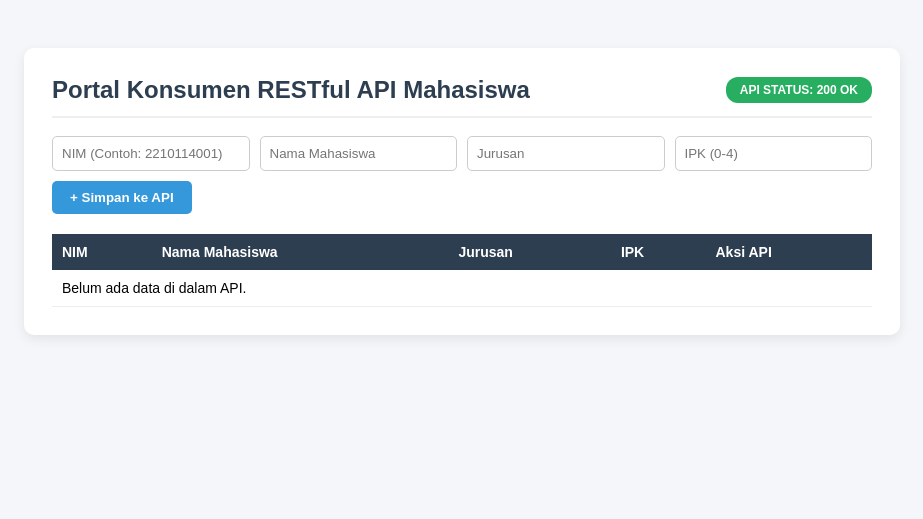
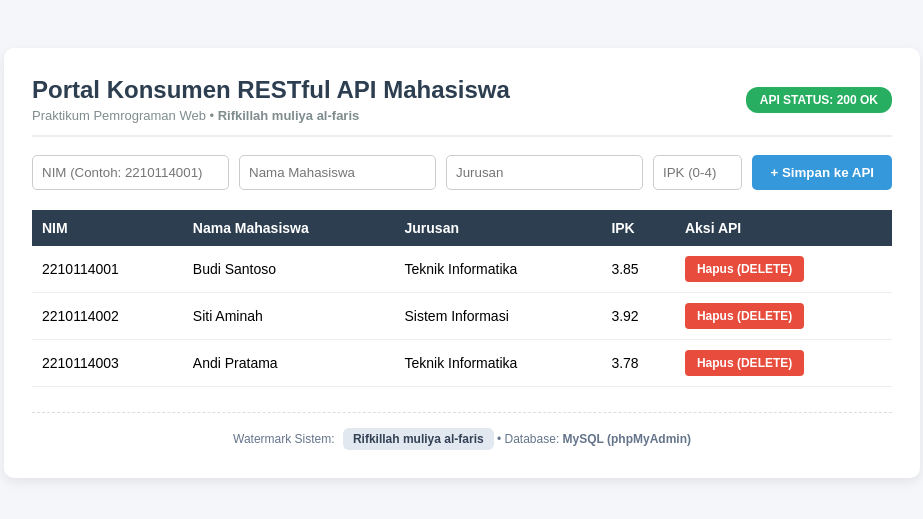
Before and after one commit to rifkillah/restful-api-data-mahasiswa, a Laravel app: page /client-mahasiswa in a window 1280 px wide. Shown: the top 519 px of the page, without its empty margins (178-1101 px from the left). Run offline with Laravel 12, Linux system fonts and the light colour scheme; data comes from the database, SQL or seed files in the repository; data that the repository does not hold is empty.

Commit message:
Update Layanan RESTful API Data Mahasiswa dan Portal Web Konsumen API ke versi terbaru dari tugas praktikum

```diff
--- a/app/Http/Controllers/Api/MahasiswaApiController.php
+++ b/app/Http/Controllers/Api/MahasiswaApiController.php
@@ -9,12 +9,11 @@ use Illuminate\Support\Facades\Validator;
 
 class MahasiswaApiController extends Controller
 {
-    /**
-     * Display a listing of the resource.
-     */
+    // 1. GET /api/mahasiswa -> Menampilkan seluruh data mahasiswa
     public function index()
     {
         $mahasiswas = Mahasiswa::orderBy('id', 'asc')->get();
+
         return response()->json([
             'status' => true,
             'pesan' => 'Daftar data mahasiswa berhasil diambil',
@@ -23,16 +22,14 @@ class MahasiswaApiController extends Controller
         ], 200);
     }
 
-    /**
-     * Store a newly created resource in storage.
-     */
+    // 2. POST /api/mahasiswa -> Menambahkan data mahasiswa baru
     public function store(Request $request)
     {
         $validator = Validator::make($request->all(), [
-            'nim'     => 'required|string|max:20|unique:mahasiswas,nim',
-            'nama'    => 'required|string|max:100',
+            'nim' => 'required|string|max:20|unique:mahasiswas,nim',
+            'nama' => 'required|string|max:100',
             'jurusan' => 'required|string|max:100',
-            'ipk'     => 'required|numeric|between:0,4.00',
+            'ipk' => 'required|numeric|between:0,4.00',
         ]);
 
         if ($validator->fails()) {
@@ -44,19 +41,19 @@ class MahasiswaApiController extends Controller
         }
 
         $mahasiswa = Mahasiswa::create($request->only(['nim', 'nama', 'jurusan', 'ipk']));
+
         return response()->json([
             'status' => true,
-            'pesan' => 'Berhasil menambahkan data mahasiswa baru via POST /api/mahasiswa (201 Created) !',
+            'pesan' => 'Berhasil menambahkan data mahasiswa baru via POST /api/mahasiswa (201 Created)!',
             'data' => $mahasiswa
         ], 201);
     }
 
-    /**
-     * Display the specified resource.
-     */
+    // 3. GET /api/mahasiswa/{id} -> Menampilkan detail 1 mahasiswa
     public function show(string $id)
     {
         $mahasiswa = Mahasiswa::find($id);
+
         if (!$mahasiswa) {
             return response()->json([
                 'status' => false,
@@ -71,12 +68,11 @@ class MahasiswaApiController extends Controller
         ], 200);
     }
 
-    /**
-     * Update the specified resource in storage.
-     */
+    // 4. PUT /api/mahasiswa/{id} -> Memperbarui data mahasiswa
     public function update(Request $request, string $id)
     {
         $mahasiswa = Mahasiswa::find($id);
+
         if (!$mahasiswa) {
             return response()->json([
                 'status' => false,
@@ -85,10 +81,10 @@ class MahasiswaApiController extends Controller
         }
 
         $validator = Validator::make($request->all(), [
-            'nim'     => 'required|string|max:20|unique:mahasiswas,nim,' . $id,
-            'nama'    => 'required|string|max:100',
+            'nim' => 'required|string|max:20|unique:mahasiswas,nim,' . $id,
+            'nama' => 'required|string|max:100',
             'jurusan' => 'required|string|max:100',
-            'ipk'     => 'required|numeric|between:0,4.00',
+            'ipk' => 'required|numeric|between:0,4.00',
         ]);
 
         if ($validator->fails()) {
@@ -100,19 +96,19 @@ class MahasiswaApiController extends Controller
         }
 
         $mahasiswa->update($request->only(['nim', 'nama', 'jurusan', 'ipk']));
+
         return response()->json([
             'status' => true,
             'pesan' => 'Data mahasiswa berhasil diperbarui!',
             'data' => $mahasiswa
-        ], 201);
+        ], 200);
     }
 
-    /**
-     * Remove the specified resource from storage.
-     */
+    // 5. DELETE /api/mahasiswa/{id} -> Menghapus data mahasiswa
     public function destroy(string $id)
     {
         $mahasiswa = Mahasiswa::find($id);
+
         if (!$mahasiswa) {
             return response()->json([
                 'status' => false,
@@ -121,6 +117,7 @@ class MahasiswaApiController extends Controller
         }
 
         $mahasiswa->delete();
+
         return response()->json([
             'status' => true,
             'pesan' => 'Data mahasiswa berhasil dihapus dari server API!'
--- a/composer.json
+++ b/composer.json
@@ -8,7 +8,6 @@
     "require": {
         "php": "^8.3",
         "laravel/framework": "^13.17",
-        "laravel/sanctum": "^4.0",
         "laravel/tinker": "^3.0"
     },
     "require-dev": {
--- a/config/sanctum.php
+++ /dev/null
@@ -1,87 +0,0 @@
-<?php
-
-use Illuminate\Cookie\Middleware\EncryptCookies;
-use Illuminate\Foundation\Http\Middleware\ValidateCsrfToken;
-use Laravel\Sanctum\Http\Middleware\AuthenticateSession;
-use Laravel\Sanctum\Sanctum;
-
-return [
-
-    /*
-    |--------------------------------------------------------------------------
-    | Stateful Domains
-    |--------------------------------------------------------------------------
-    |
-    | Requests from the following domains / hosts will receive stateful API
-    | authentication cookies. Typically, these should include your local
-    | and production domains which access your API via a frontend SPA.
-    |
-    */
-
-    'stateful' => explode(',', env('SANCTUM_STATEFUL_DOMAINS', sprintf(
-        '%s%s',
-        'localhost,localhost:3000,127.0.0.1,127.0.0.1:8000,::1',
-        Sanctum::currentApplicationUrlWithPort(),
-        // Sanctum::currentRequestHost(),
-    ))),
-
-    /*
-    |--------------------------------------------------------------------------
-    | Sanctum Guards
-    |--------------------------------------------------------------------------
-    |
-    | This array contains the authentication guards that will be checked when
-    | Sanctum is trying to authenticate a request. If none of these guards
-    | are able to authenticate the request, Sanctum will use the bearer
-    | token that's present on an incoming request for authentication.
-    |
-    */
-
-    'guard' => ['web'],
-
-    /*
-    |--------------------------------------------------------------------------
-    | Expiration Minutes
-    |--------------------------------------------------------------------------
-    |
-    | This value controls the number of minutes until an issued token will be
-    | considered expired. This will override any values set in the token's
-    | "expires_at" attribute, but first-party sessions are not affected.
-    |
-    */
-
-    'expiration' => null,
-
-    /*
-    |--------------------------------------------------------------------------
-    | Token Prefix
-    |--------------------------------------------------------------------------
-    |
-    | Sanctum can prefix new tokens in order to take advantage of numerous
-    | security scanning initiatives maintained by open source platforms
-    | that notify developers if they commit tokens into repositories.
-    |
-    | See: https://docs.github.com/en/code-security/secret-scanning/about-secret-scanning
-    |
-    */
-
-    'token_prefix' => env('SANCTUM_TOKEN_PREFIX', ''),
-
-    /*
-    |--------------------------------------------------------------------------
-    | Sanctum Middleware
-    |--------------------------------------------------------------------------
-    |
-    | When authenticating your first-party SPA with Sanctum you may need to
-    | customize some of the middleware Sanctum uses while processing the
-    | request. You may change the middleware listed below as required.
-    |
-    */
-
-    'middleware' => [
-        'authenticate_session' => AuthenticateSession::class,
-        'encrypt_cookies' => EncryptCookies::class,
-        'validate_csrf_token' => ValidateCsrfToken::class,
-    ],
-
-];
--- a/resources/views/client_mahasiswa.blade.php
+++ b/resources/views/client_mahasiswa.blade.php
@@ -2,29 +2,38 @@
 <html lang="id">
 <head>
     <meta charset="UTF-8">
-<title>Portal Konsumen RESTful API Mahasiswa</title>
+    <meta name="viewport" content="width=device-width, initial-scale=1.0">
+    <title>Portal Konsumen RESTful API Mahasiswa - Rifkillah muliya al-faris</title>
     <style>
         body { font-family: Arial, sans-serif; background: #f4f6f9; padding: 40px; }
-.card { max-width: 820px; margin: auto; background: white; padding: 28px; border-radius: 10px; box-shadow: 0 4px 12px rgba(0,0,0,0.08); }
+        .card { max-width: 860px; margin: auto; background: white; padding: 28px; border-radius: 10px; box-shadow: 0 4px 12px rgba(0,0,0,0.08); }
         .header-row { display: flex; justify-content: space-between; align-items: center; border-bottom: 2px solid #eee; padding-bottom: 12px; }
         h2 { margin: 0; color: #2c3e50; }
+        .author-tag { color: #7f8c8d; font-size: 13px; margin-top: 4px; }
         .badge-status { background: #27ae60; color: white; padding: 6px 14px; border-radius: 12px; font-size: 12px; font-weight: bold; }
         .alert { display: none; padding: 10px 14px; border-radius: 5px; font-size: 13px; margin-top: 15px; }
         .alert-sukses { background: #d4edda; color: #155724; }
         .alert-error { background: #f8d7da; color: #721c24; }
-.form-row { display: flex; gap: 10px; margin-top: 18px; flex-wrap: wrap; }
-.form-row input { flex: 1; min-width: 150px; padding: 9px; border: 1px solid #ccc; border-radius: 5px; }
-.btn-simpan { background: #3498db; color: white; border: none; padding: 9px 18px; border-radius: 5px; font-weight: bold; cursor: pointer; }
+        .form-row { display: flex; gap: 10px; margin-top: 18px; }
+        .form-row input { flex: 1; padding: 9px; border: 1px solid #ccc; border-radius: 5px; }
+        .btn-simpan { background: #3498db; color: white; border: none; padding: 9px 18px; border-radius: 5px; font-weight: bold; cursor: pointer; transition: background 0.2s; }
+        .btn-simpan:hover { background: #2980b9; }
         table { width: 100%; border-collapse: collapse; margin-top: 20px; font-size: 14px; }
         th { background: #2c3e50; color: white; text-align: left; padding: 10px; }
         td { padding: 10px; border-bottom: 1px solid #eee; }
-.btn-hapus { background: #e74c3c; color: white; border: none; padding: 6px 12px; border-radius: 4px; font-size: 12px; font-weight: bold; cursor: pointer; }
+        .btn-hapus { background: #e74c3c; color: white; border: none; padding: 6px 12px; border-radius: 4px; font-size: 12px; font-weight: bold; cursor: pointer; transition: background 0.2s; }
+        .btn-hapus:hover { background: #c0392b; }
+        .watermark-footer { margin-top: 25px; padding-top: 15px; border-top: 1px dashed #ddd; text-align: center; font-size: 12px; color: #64748b; }
+        .watermark-badge { display: inline-block; background: #e2e8f0; color: #334155; padding: 4px 10px; border-radius: 6px; font-weight: 600; margin-left: 5px; }
     </style>
 </head>
 <body>
     <div class="card">
         <div class="header-row">
+            <div>
                 <h2>Portal Konsumen RESTful API Mahasiswa</h2>
+                <div class="author-tag">Praktikum Pemrograman Web &bull; <strong>Rifkillah muliya al-faris</strong></div>
+            </div>
             <span class="badge-status" id="indikatorApi">API STATUS: 200 OK</span>
         </div>
         <div id="kotakPesan" class="alert"></div>
@@ -34,7 +43,7 @@ td { padding: 10px; border-bottom: 1px solid #eee; }
             <input type="text" id="nim" placeholder="NIM (Contoh: 2210114001)" required>
             <input type="text" id="nama" placeholder="Nama Mahasiswa" required>
             <input type="text" id="jurusan" placeholder="Jurusan" required>
-        <input type="number" step="0.01" id="ipk" placeholder="IPK (0-4)" required>
+            <input type="number" step="0.01" min="0" max="4" id="ipk" placeholder="IPK (0-4)" required>
             <button type="submit" class="btn-simpan">+ Simpan ke API</button>
         </form>
 
@@ -53,6 +62,13 @@ td { padding: 10px; border-bottom: 1px solid #eee; }
                 <tr><td colspan="5">Memuat data dari endpoint /api/mahasiswa...</td></tr>
             </tbody>
         </table>
+
+        <!-- Watermark Rifkillah muliya al-faris -->
+        <div class="watermark-footer">
+            <span>Watermark Sistem:</span>
+            <span class="watermark-badge">Rifkillah muliya al-faris</span>
+            &bull; Database: <strong>MySQL (phpMyAdmin)</strong>
+        </div>
     </div>
 
     <script>
@@ -62,17 +78,20 @@ function tampilkanPesan(teks, sukses = true) {
             const box = document.getElementById('kotakPesan');
             box.style.display = 'block';
             box.className = 'alert ' + (sukses ? 'alert-sukses' : 'alert-error');
-    box.innerText = (sukses ? '' : 'X ') + teks;
+            box.innerText = (sukses ? '✓ ' : '✗ ') + teks;
         }
 
         // 1. Fungsi Mengkonsumsi Endpoint GET /api/mahasiswa
         async function muatDataDariApi() {
-    const res = await fetch(API_URL, { headers: { 'Accept': 'application/json' } });
+            try {
+                const res = await fetch(API_URL, {
+                    headers: { 'Accept': 'application/json' }
+                });
                 const json = await res.json();
                 const tbody = document.getElementById('tabelBodyApi');
                 tbody.innerHTML = '';
 
-    if (json.data.length === 0) {
+                if (!json.data || json.data.length === 0) {
                     tbody.innerHTML = '<tr><td colspan="5">Belum ada data di dalam API.</td></tr>';
                     return;
                 }
@@ -90,6 +109,9 @@ async function muatDataDariApi() {
                         </tr>
                     `;
                 });
+            } catch (err) {
+                tampilkanPesan('Gagal memuat data dari API: ' + err.message, false);
+            }
         }
 
         // 2. Fungsi Mengkonsumsi Endpoint POST /api/mahasiswa
@@ -119,26 +141,36 @@ document.getElementById('formApiMahasiswa').addEventListener('submit', async fun
                     this.reset();
                     muatDataDariApi();
                 } else {
-            // Mengambil pesan dari json.pesan atau json.message agar tidak undefined
-            const pesanError = json.pesan || json.message || 'Validasi gagal atau terjadi kesalahan server!';
+                    let pesanError = json.pesan || 'Validasi gagal!';
+                    if (json.errors) {
+                        const errorDetails = Object.values(json.errors).flat().join(', ');
+                        pesanError += ' (' + errorDetails + ')';
+                    }
                     tampilkanPesan(pesanError, false);
                 }
             } catch (err) {
-        tampilkanPesan('Gagal terhubung ke server API!', false);
+                tampilkanPesan('Terjadi kesalahan jaringan/server: ' + err.message, false);
             }
         });
 
         // 3. Fungsi Mengkonsumsi Endpoint DELETE /api/mahasiswa/{id}
         async function hapusViaApi(id) {
-    if (!confirm('Yakin ingin menghapus data ini?')) return;
+            if (!confirm('Apakah kamu yakin ingin menghapus data mahasiswa ini via API?')) {
+                return;
+            }
 
+            try {
                 const res = await fetch(`${API_URL}/${id}`, {
                     method: 'DELETE',
                     headers: { 'Accept': 'application/json' }
                 });
+
                 const json = await res.json();
                 tampilkanPesan(json.pesan, res.ok);
                 muatDataDariApi();
+            } catch (err) {
+                tampilkanPesan('Terjadi kesalahan saat menghapus: ' + err.message, false);
+            }
         }
 
         // Panggil fungsi GET saat halaman pertama kali dibuka
--- a/routes/api.php
+++ b/routes/api.php
@@ -1,12 +1,7 @@
 <?php
 
-use Illuminate\Http\Request;
 use Illuminate\Support\Facades\Route;
-use App\Http\Controllers\Api\MahasiswaApiController; // <-- Pastikan baris use ini ada
-
-Route::get('/user', function (Request $request) {
-    return $request->user();
-})->middleware('auth:sanctum');
+use App\Http\Controllers\Api\MahasiswaApiController;
 
 // Otomatis membuat endpoint CRUD di URL: http://127.0.0.1:8000/api/mahasiswa
 Route::apiResource('mahasiswa', MahasiswaApiController::class);
--- a/routes/web.php
+++ b/routes/web.php
@@ -3,10 +3,9 @@
 use Illuminate\Support\Facades\Route;
 
 Route::get('/', function () {
-    return view('client_mahasiswa');
+    return redirect('/client-mahasiswa');
 });
 
-// Tambahkan rute ini untuk mengakses halaman portal konsumen API mahasiswa
 Route::get('/client-mahasiswa', function () {
     return view('client_mahasiswa');
 });
```
Also changed, not shown: database/seeders/DatabaseSeeder.php (+26 -6 lines), tests/Feature/MahasiswaApiTest.php (added, +148 -0 lines), database/migrations/2026_11_12_052019_create_personal_access_tokens_table.php (deleted), database/migrations/2026_11_18_184440_create_mahasiswas_table.php (renamed from database/migrations/2026_11_12_052235_create_mahasiswas_table.php), 1 other file. Lines whose indentation alone changed are shown as unchanged.
